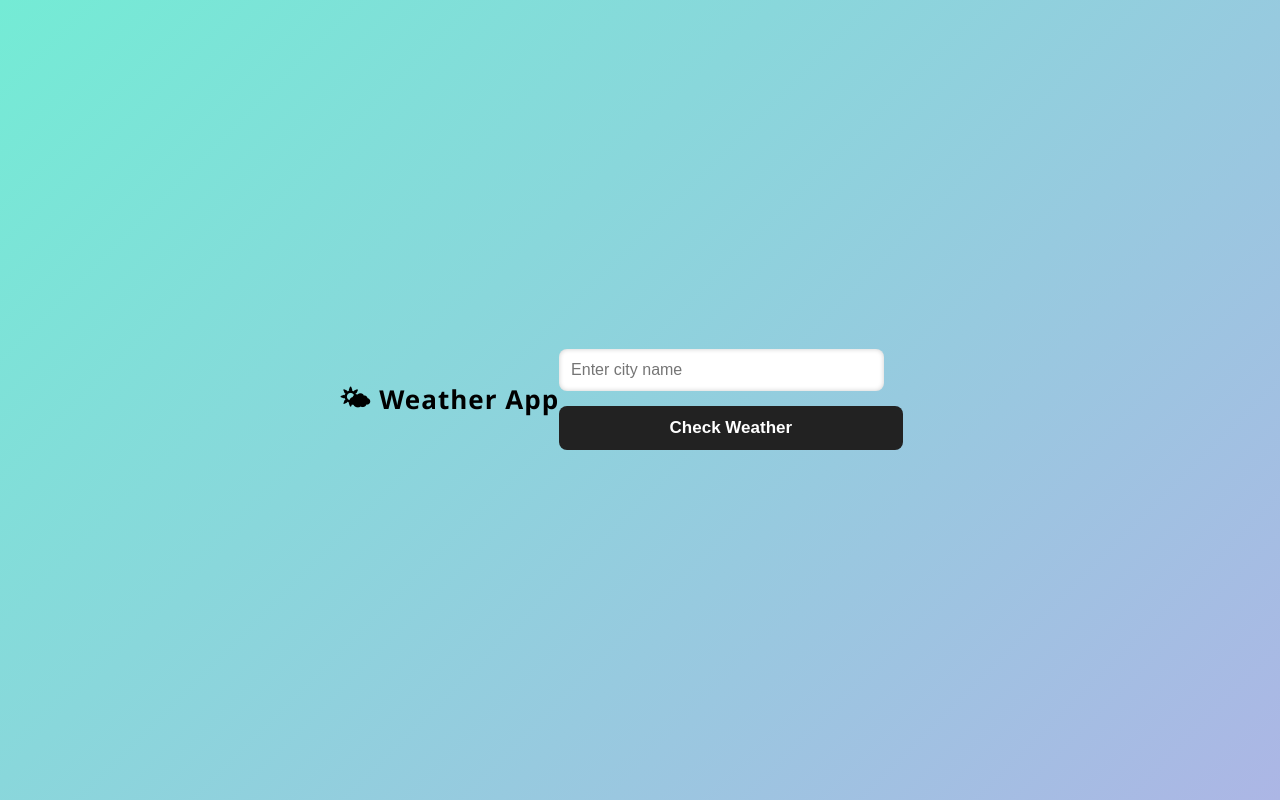
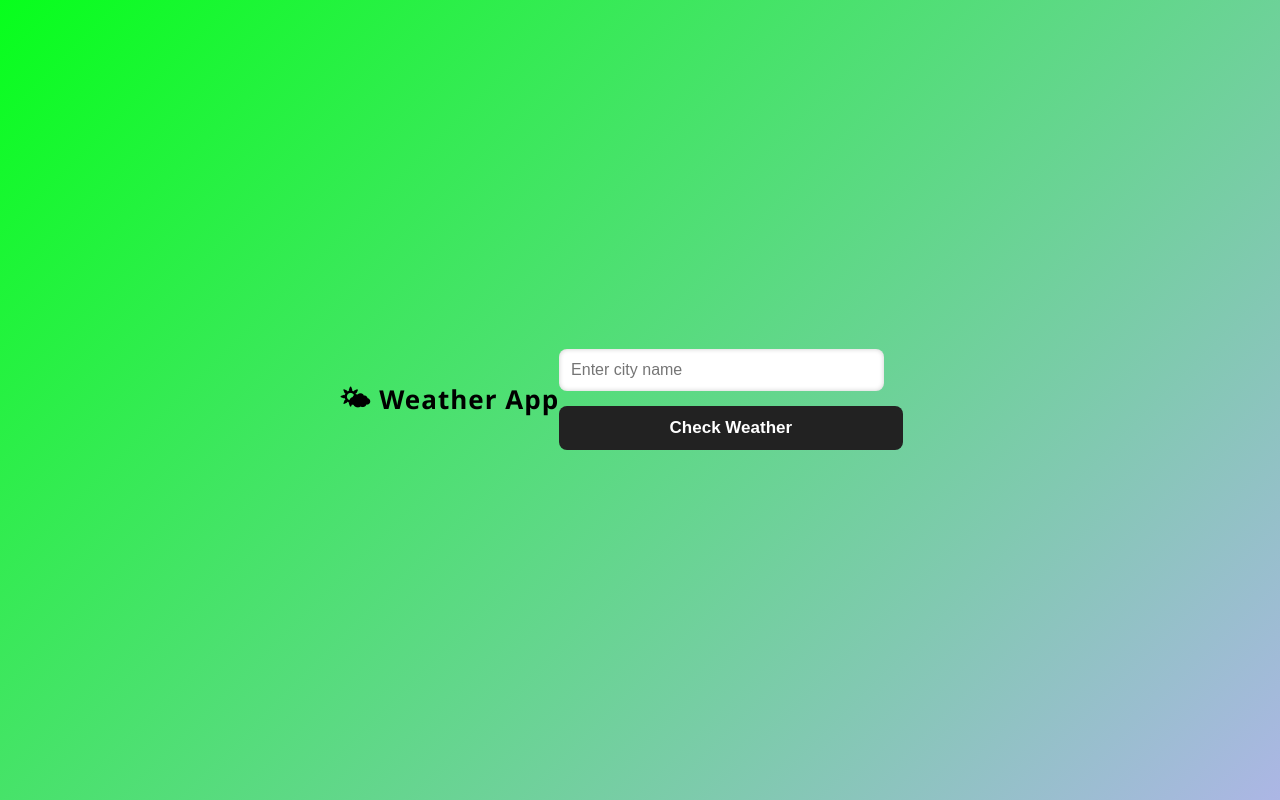
Before and after one commit to Gauthamkrishna121/First_Api-weather-, a Flask app: page / in a window 1280 px wide. Run offline with Flask 3, Linux system fonts and the light colour scheme.

Commit message:
color changed

```diff
--- a/templates/index.html
+++ b/templates/index.html
@@ -1,7 +1,7 @@
 <style>
     body {
         font-family: "Segoe UI", Arial;
-        background: linear-gradient(135deg, #74ebd5, #ACB6E5);
+        background: linear-gradient(135deg, #07ff1c, #ACB6E5);
         height: 100vh;
         margin: 0;
         display: flex;
```
